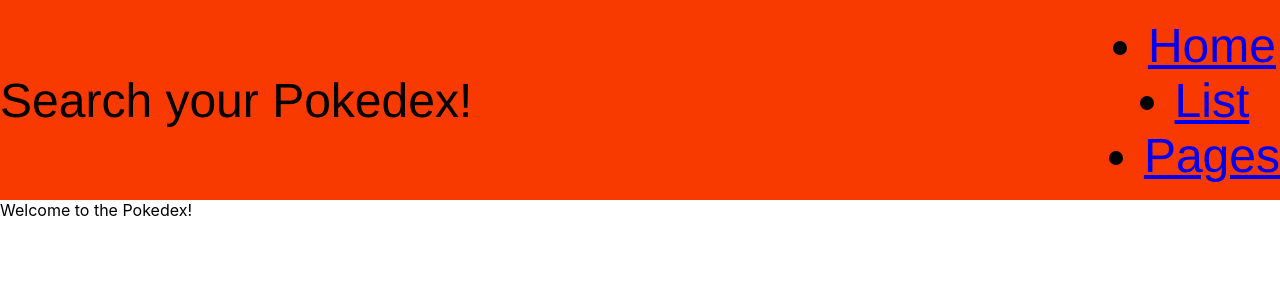
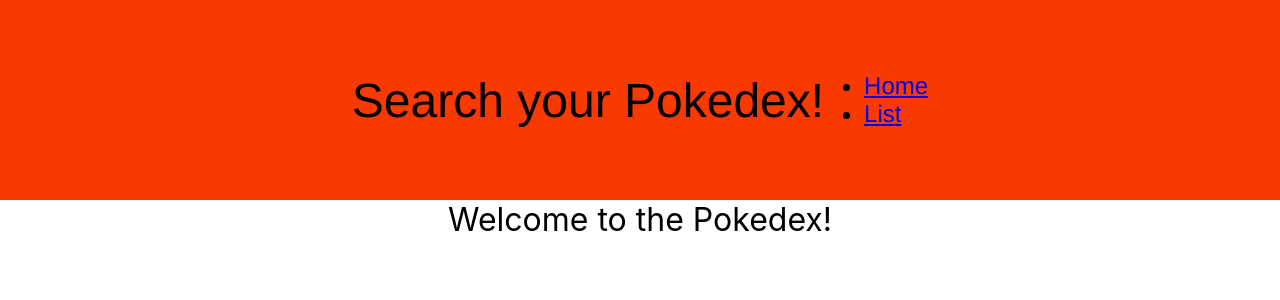
Before and after one commit to jeffIrvine/lab-03-pokedex, a React (Create React App) app: page / in a window 1280 px wide. Shown: the top 300 px of the page. Built offline with nearby package versions, Linux system fonts and the light colour scheme.

Commit message:
css and deleted page link

```diff
--- a/src/App.css
+++ b/src/App.css
@@ -2,23 +2,32 @@
   text-align: center;
 }
 
-.header-title {
+.welcome {
+  font-size: 2em;
+  display: flex;
+  justify-content: center;
+  color: black;
+}
+
+.header-div {
   background-color: rgb(248, 58, 0);
   width: 100%;
   height: 200px;
   font-size: 3em;
   display: flex;
+  justify-content: space-around;
+  font-family: 'Franklin Gothic Medium', 'Arial Narrow', Arial, sans-serif
+}
+
+.header-title {
+  display: flex;
   justify-content: center;
-  justify-content: space-between;
   align-items: center;
   font-family: 'Franklin Gothic Medium', 'Arial Narrow', Arial, sans-serif
 }
 
 .header-link-list {
-  font-size: 1em;
-  display: flex;
-  flex-direction: column;
-  align-items: center;
+  font-size: .5em;
   font-family: 'Franklin Gothic Medium', 'Arial Narrow', Arial, sans-serif
 }
 
--- a/src/App.js
+++ b/src/App.js
@@ -10,7 +10,6 @@
 import Header from './Header.js';
 import ListPage from './ListPage.js';
 import DetailPage from './DetailPage.js';
-import PaginationPage from './PaginationPage.js';
 
 
 
@@ -36,11 +35,6 @@
                             exact
                             render={(routerProps) => <DetailPage {...routerProps} />}
                         />
-                        <Route
-                            path="/pagination"
-                            exact
-                            render={(routerProps) => <PaginationPage {...routerProps} />}
-                        />
                     </Switch>
                 </Router>
             </div>
--- a/src/Header.js
+++ b/src/Header.js
@@ -5,6 +5,7 @@
 export default class Header extends Component {
     render() {
         return (
+            <div className='header-div'>
                 <div className='header-title'>
                     Search your Pokedex!
                 <ul className='header-link-list'>
@@ -14,10 +15,8 @@
                     <li>
                     <Link to="/list" >List</Link>
                     </li>
-                <li>
-                <Link to="/pagination" >Pages</Link>
-                </li>
                 </ul>
+                </div>
             </div>
         )
     }
--- a/src/HomePage.js
+++ b/src/HomePage.js
@@ -3,7 +3,7 @@
 export default class HomePage extends Component {
     render() {
         return (
-            <div>
+            <div className='welcome'>
                 Welcome to the Pokedex!
             </div>
         )
```
Lines whose indentation alone changed are shown as unchanged.
